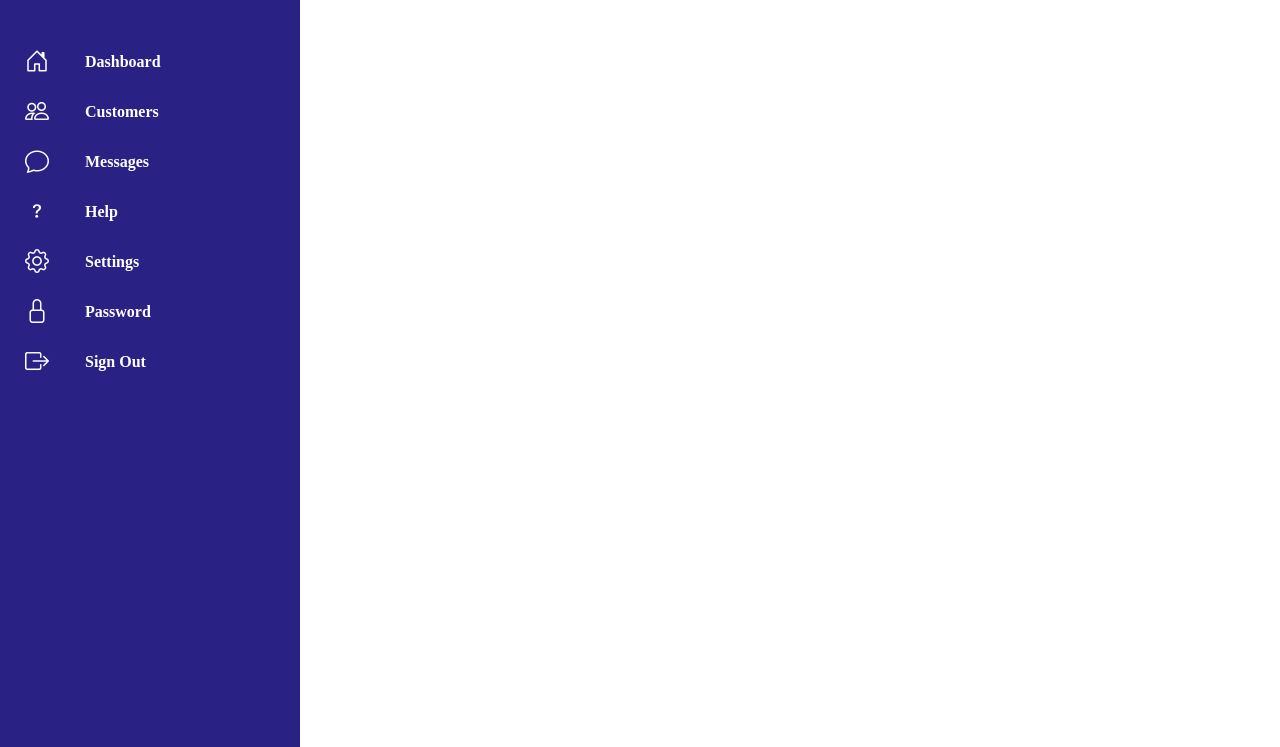
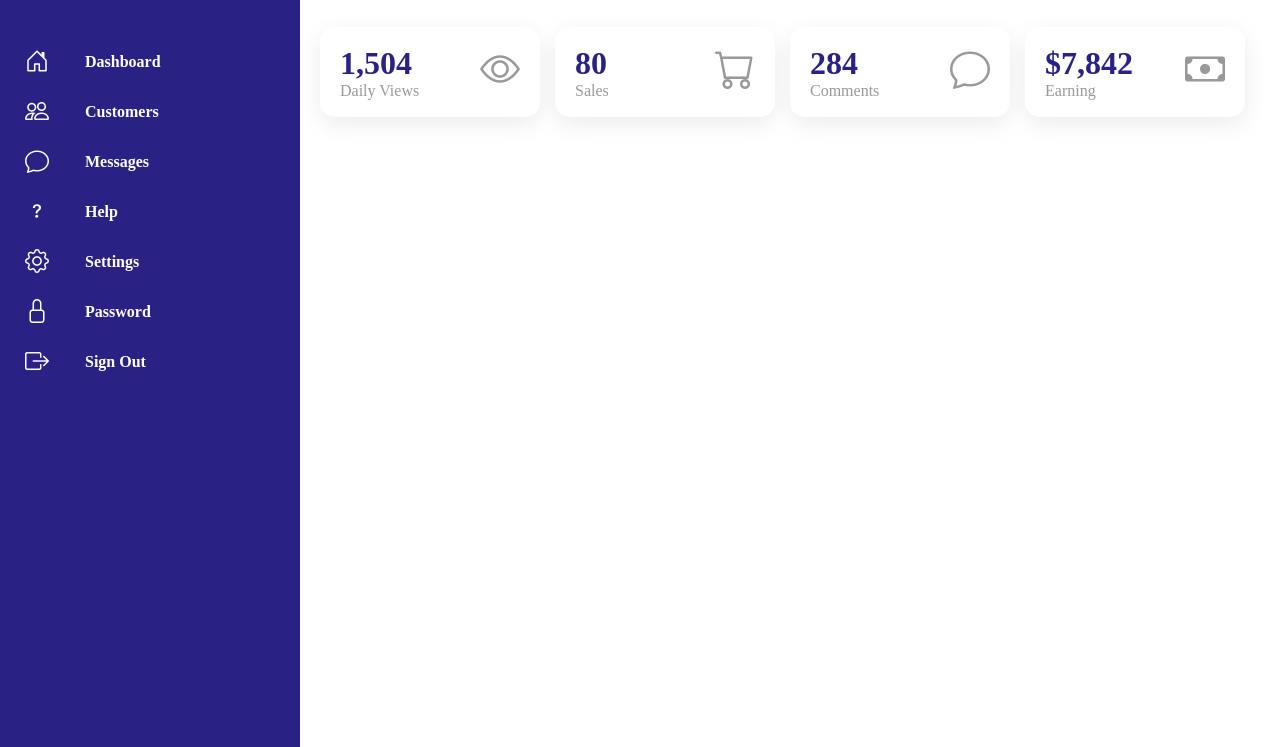
Before and after one commit to Kaiba777/AdminDashboard, a website: page index.html in a window 1280 px wide. Shown: the part 53-800 px from the top of the page. Drawn offline with nearby package versions, Linux system fonts and the light colour scheme.

Commit message:
Fin du cardBox

```diff
--- a/assets/css/style.css
+++ b/assets/css/style.css
@@ -192,3 +192,65 @@ a .title {
     height: 100%;
     object-fit: cover;
 }
+
+/****************************** Cards ******************************/
+.cardBox{
+    position: relative;
+    width: 100%;
+    padding: 20px;
+    display: grid;
+    grid-template-columns: repeat(4, 1fr);
+}
+
+.cardBox .card{
+    position: relative;
+    background: var(--white);
+    display: flex;
+    justify-content: space-between;
+    align-items: center;
+    padding: 0 20px;
+    height: 90px;
+    width: 220px;
+    border-radius: 15px;
+    box-shadow: 0 7px 25px rgb(0, 0, 0, 0.08);
+    cursor: pointer;
+}
+
+.cardBox .card.active{
+    width: 280px;
+}
+
+.cardBox .card .numbers{
+    position: relative;
+    font-weight: 600;
+    font-size: 2rem;
+    color: var(--blue);
+}
+
+.cardBox .card .cardName{
+    color: var(--black2);
+}
+
+.cardBox .card .iconBx{
+    position: relative;
+    width: 60px;
+    height: 40px;
+}
+
+.iconBx .bx{
+    position: absolute;
+    top: -5px;
+    right: 0;
+    font-size: 2.5rem;
+    color: var(--black2);
+}
+
+.cardBox .card:hover{
+    background: var(--blue);
+}
+
+.cardBox .card:hover .numbers,
+.cardBox .card:hover .cardName,
+.cardBox .card:hover .bx{
+    color: var(--white);
+}
--- a/assets/js/script.js
+++ b/assets/js/script.js
@@ -17,8 +17,12 @@ list.forEach(item => item.addEventListener('mouseover', activeLink));
 const toggle = document.querySelector('.toggle');
 const navigation = document.querySelector('.navigation');
 const main = document.querySelector('.main');
+const card = document.querySelectorAll('.cardBox .card')
 
 toggle.addEventListener('click', () => {
     navigation.classList.toggle('active');
     main.classList.toggle('active');
+    card.forEach(item => {
+        item.classList.toggle('active');
+    });
 });
--- a/index.html
+++ b/index.html
@@ -96,6 +96,46 @@
                     <img src="./assets/imgs/customer01.jpg" alt="user-image">
                 </div>
             </div>
+
+            <!-------------------------- Cards -------------------------->
+            <div class="cardBox">
+                <div class="card">
+                    <div>
+                        <div class="numbers">1,504</div>
+                        <div class="cardName">Daily Views</div>
+                    </div>
+                    <div class="iconBx">
+                        <i class="bi bi-eye bx"></i>
+                    </div>
+                </div>
+                <div class="card">
+                    <div>
+                        <div class="numbers">80</div>
+                        <div class="cardName">Sales</div>
+                    </div>
+                    <div class="iconBx">
+                        <i class="bi bi-cart bx"></i>
+                    </div>
+                </div>
+                <div class="card">
+                    <div>
+                        <div class="numbers">284</div>
+                        <div class="cardName">Comments</div>
+                    </div>
+                    <div class="iconBx">
+                        <i class="bi bi-chat bx"></i>
+                    </div>
+                </div>
+                <div class="card">
+                    <div>
+                        <div class="numbers">$7,842</div>
+                        <div class="cardName">Earning</div>
+                    </div>
+                    <div class="iconBx">
+                        <i class="bi bi-cash bx"></i>
+                    </div>
+                </div>
+            </div>
         </section>
     </section>
 
```
